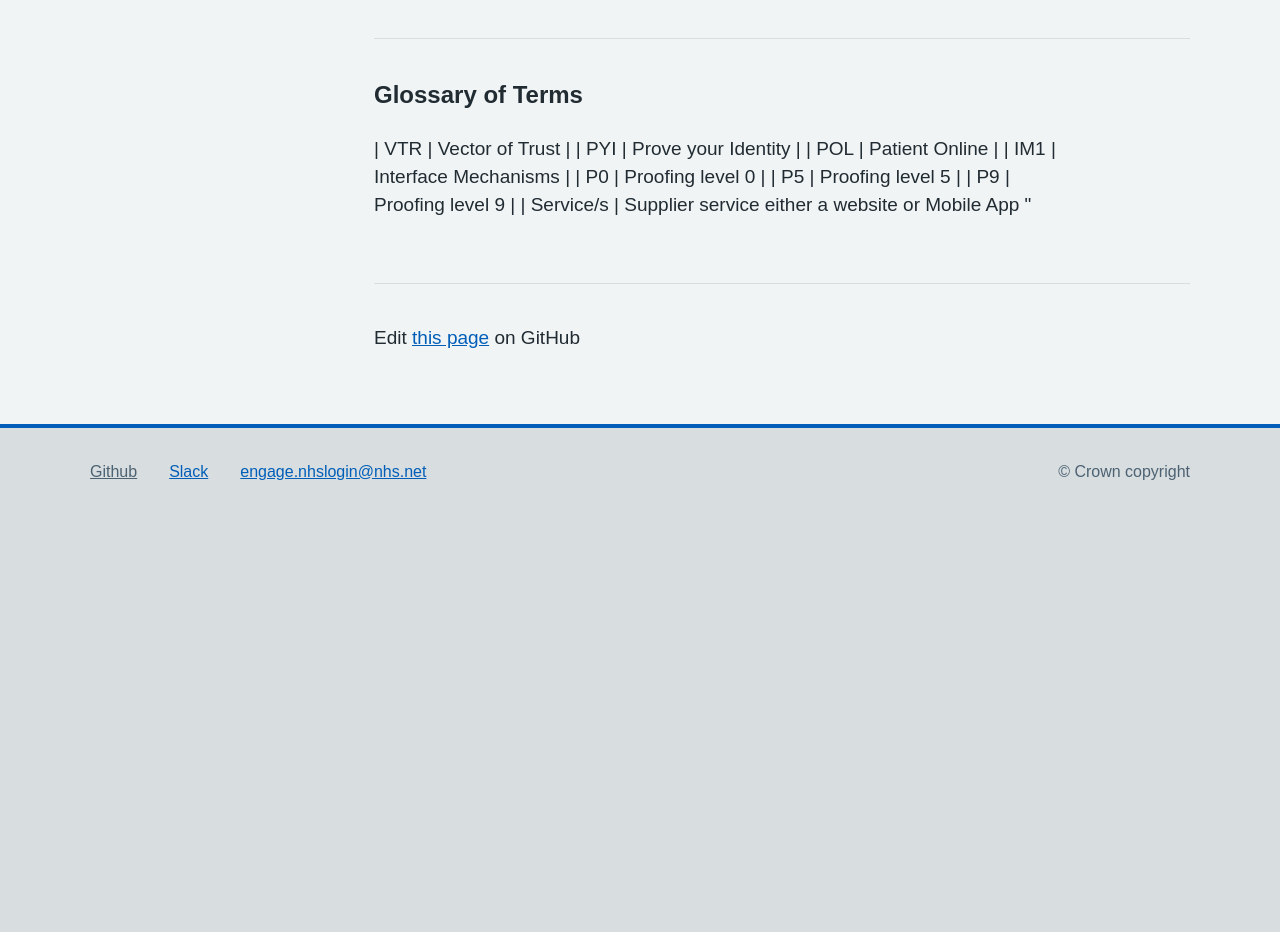
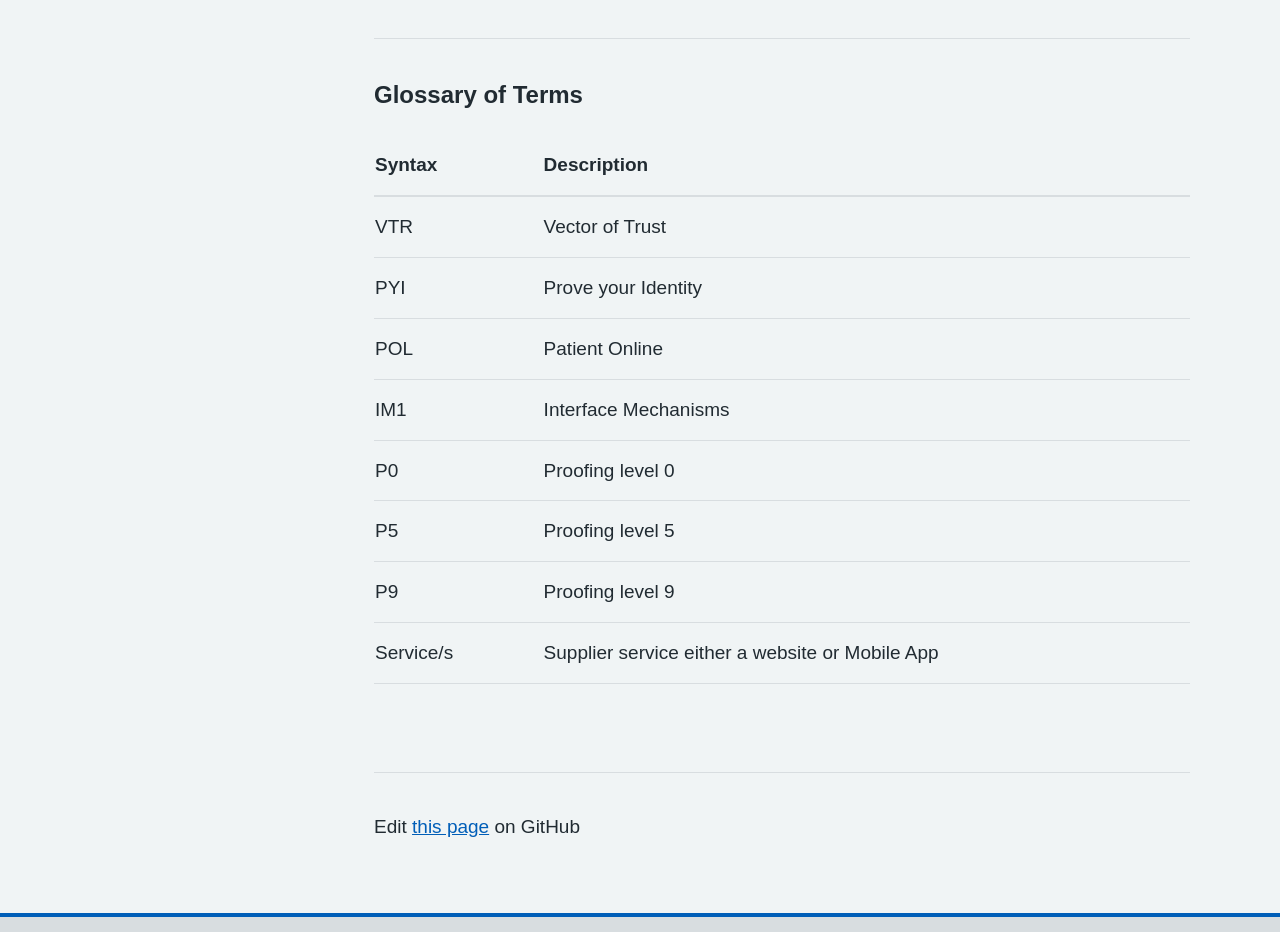
Before and after one commit to nhsconnect/nhslogin, an Eleventy site: page src/testing-scenarios.md in a window 1280 px wide. Shown: the part 4340-5272 px from the top of the page. Before the commit the page ends 4864 px from the top, so only its background shows below. Built offline with nearby package versions, Linux system fonts and the light colour scheme; Eleventy itself is replaced by a stand-in of ours; files that its build step writes are made by us from their sources; a web font is replaced by a local one.

Commit message:
Update testing-scenarios.md

```diff
--- a/src/testing-scenarios.md
+++ b/src/testing-scenarios.md
@@ -102,6 +102,8 @@ These scenarios should be completed by all suppliers that support a proofing lev
 
 ### Glossary of Terms
 
+| Syntax      | Description |
+| :---        | :---        |
 | VTR | Vector of Trust |
 | PYI | Prove your Identity |
 | POL | Patient Online |
@@ -109,4 +111,4 @@ These scenarios should be completed by all suppliers that support a proofing lev
 | P0 | Proofing level 0 |
 | P5 | Proofing level 5 |
 | P9 | Proofing level 9 |
-| Service/s | Supplier service either a website or Mobile App "
+| Service/s | Supplier service either a website or Mobile App |
```
